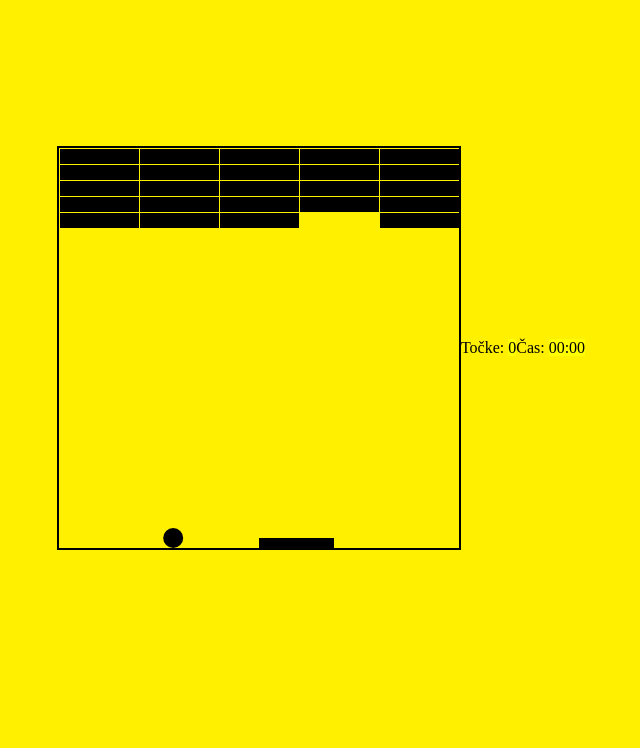
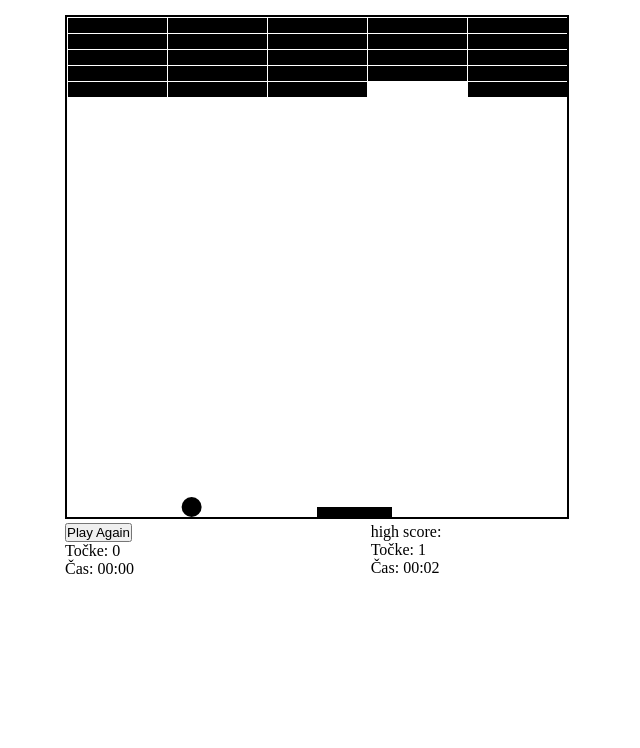
Before and after one commit to suligoja/TheBricks, a plain HTML site: page index.html in a window 1280 px wide. Shown: the part 52-800 px from the top of the page, without its empty margins (319-959 px from the left). Drawn offline with nearby package versions, Linux system fonts and the light colour scheme.

Commit message:
Add files via upload

```diff
--- a/index.html
+++ b/index.html
@@ -10,13 +10,21 @@
 </head>
 
 <body onload="drawIt();">
-
-    <canvas id="canvas" width="400" height="400"></canvas>
-	<button id="playAgainButton" style="display: none;" onclick="reloadPage()">Play Again</button><br>
-    <script src="script.js"></script>
-    <p>Točke: <mark id="tocke">0</mark></p><br>
-    <p>Čas: <mark id="cas">00:00</mark></p>
-
+		<h1>The Bricks</h1>
+	<div id="game-container">
+		<canvas id="canvas" width="500" height="500"></canvas>
+		<script src="script.js"></script><br>
+	<div id="info">
+		<button id="playAgainButton" onclick="reloadPage()">Play Again</button><br>
+		<p>Točke: <mark id="tocke">0</mark></p>
+		<p>Čas: <mark id="cas">00:00</mark></p>
+	</div>
+	<div id="info1">
+		<p>high score:</p>
+		<p>Točke: <mark id="rez1">0</mark></p>
+		<p>Čas: <mark id="rez2">00:00</mark></p>
+	 </div>
+	</div>
 </body>
 
 </html>
--- a/script.js
+++ b/script.js
@@ -3,17 +3,17 @@ function drawIt() {
     var y = 150;
     var dx = 2;
     var dy = 4;
-    var WIDTH;
-    var HEIGHT;
     var r = 10;
     var canvas = document.getElementById("canvas");
+    var WIDTH = canvas.width;
+    var HEIGHT = canvas.height;
     var ctx;
     var tocke = 0;
+    var HIGH_SCORE;
+    var HIGH_TIME;
 
     function init() {
         ctx = canvas.getContext("2d");
-        WIDTH = canvas.width;
-        HEIGHT = canvas.height;
         return setInterval(draw, 10);
         $("#tocke").html(tocke);
         sekunde = 0;
@@ -82,7 +82,7 @@ function drawIt() {
         //riši opeke
         for (i = 0; i < NROWS; i++) {
             for (j = 0; j < NCOLS; j++) {
-                if (bricks[i][j] == 1) {
+                if (bricks[i][j] == 1 || bricks[i][j] == 2 || bricks[i][j] == 3) {
                     rect((j * (BRICKWIDTH + PADDING)) + PADDING,
                         (i * (BRICKHEIGHT + PADDING)) + PADDING,
                         BRICKWIDTH, BRICKHEIGHT);
@@ -100,6 +100,16 @@ function drawIt() {
             bricks[row][col] = 0;
             tocke += 1; //v primeru, da imajo opeko večjo utež lahko prištevate tudi npr. 2 ali 3; pred tem bi bilo smiselno dodati še kakšen pogoj, ki bi signaliziral mesta opek, ki imajo višjo vrednost
             $("#tocke").html(tocke);
+        } else if (y < NROWS * rowheight && row >= 0 && col >= 0 && bricks[row][col] == 2) {
+            dy = -dy;
+            bricks[row][col] = 1;
+            tocke += 1; //v primeru, da imajo opeko večjo utež lahko prištevate tudi npr. 2 ali 3; pred tem bi bilo smiselno dodati še kakšen pogoj, ki bi signaliziral mesta opek, ki imajo višjo vrednost
+            $("#tocke").html(tocke);
+        } else if (y < NROWS * rowheight && row >= 0 && col >= 0 && bricks[row][col] == 3) {
+            dy = -dy;
+            bricks[row][col] = 2;
+            tocke += 1; //v primeru, da imajo opeko večjo utež lahko prištevate tudi npr. 2 ali 3; pred tem bi bilo smiselno dodati še kakšen pogoj, ki bi signaliziral mesta opek, ki imajo višjo vrednost
+            $("#tocke").html(tocke);
         }
         if (x + dx > WIDTH - r || x + dx < 0 + r)
             dx = -dx;
@@ -111,30 +121,32 @@ function drawIt() {
                 dx = 8 * ((x - (paddlex + paddlew / 2)) / paddlew);
                 dy = -dy;
                 start = true;
-            }
-            else if (y + dy > HEIGHT - r){
+            } else if (y + dy > HEIGHT - r) {
                 clearInterval(1);
-                localStorage.setItem("cas", izpisTimer);
+                localStorage.setItem("time", izpisTimer);
                 localStorage.setItem("score", tocke);
                 tocke = 0;
                 izpisTimer = "00:00";
                 $("#cas").html(izpisTimer);
                 $("#tocke").html(tocke);
-                console.log("Cas: "+localStorage.getItem("cas"));
-                console.log("Score: "+localStorage.getItem("score"));
+
+                console.log("Cas: " + localStorage.getItem("time"));
+                console.log("Score: " + localStorage.getItem("score"));
+                HIGH_SCORE = localStorage.getItem("score");
+                HIGH_TIME = localStorage.getItem("time");
+                tempS = HIGH_SCORE;
+                tempT = HIGH_TIME;
+                if (HIGH_SCORE >= tempS && HIGH_TIME >= tempT) {
+                    $("#rez1").html(HIGH_SCORE);
+                    $("#rez2").html(HIGH_TIME);
+                } else {
+                    $("#rez1").html(tempS);
+                    $("#rez2").html(tempT);
+                }
             }
-
         }
         x += dx;
         y += dy;
-
-		if (tocke >= 2) {
-        clearInterval(interval); // Stop the game loop
-        start = false; // Stop the timer
-        $("#cas").html(izpisTimer); // Update the displayed timer
-        document.getElementById("playAgainButton").style.display = "block"; // Display the "Play Again" button
-        return; // Exit the function
-    }
     }
     init_paddle();
 
@@ -160,9 +172,8 @@ function drawIt() {
     var canvasMaxX;
 
     function init_mouse() {
-        //canvasMinX = $("#canvas").offset().left;
         canvasMinX = $("canvas").offset().left;
-        canvasMaxX = canvasMinX + WIDTH;
+        canvasMaxX = canvasMinX + WIDTH - paddlew;
     }
 
     function onMouseMove(evt) {
@@ -192,7 +203,16 @@ function drawIt() {
         for (i = 0; i < NROWS; i++) {
             bricks[i] = new Array(NCOLS);
             for (j = 0; j < NCOLS; j++) {
-                bricks[i][j] = 1;
+                if (i == 0 && j == 0 || i == 0 && j == 1 || i == 0 && j == 2 ||
+                    i == 0 && j == 3 || i == 0 && j == 4 ||
+                    i == 1 && j == 0 || i == 2 && j == 0 || i == 3 && j == 0 || i == 4 && j == 0 ||
+                    i == 4 && j == 1 || i == 4 && j == 2 || i == 4 && j == 3 || i == 4 && j == 4 ||
+                    i == 1 && j == 4 || i == 2 && j == 4 ||
+                    i == 3 && j == 4) {
+                    bricks[i][j] = 1;
+                } else {
+                    bricks[i][j] = 1;//kolikokrat treba zadeti opeko
+                }
             }
         }
     }
@@ -213,15 +233,14 @@ function drawIt() {
             minuteI = ((minuteI = Math.floor(sekunde / 60)) > 9) ? minuteI : "0" + minuteI;
             izpisTimer = minuteI + ":" + sekundeI;
             $("#cas").html(izpisTimer);
-        }
-        else {
+        } else {
             sekunde = 0;
             //izpisTimer = "00:00";
             $("#cas").html(izpisTimer);
         }
     }
-    setInterval(timer,1000);
+    setInterval(timer, 1000);
 }
 function reloadPage() {
-    location.reload(); // Reload the webpage
+    location.reload();
 }
--- a/style.css
+++ b/style.css
@@ -1,12 +1,32 @@
+*{
+    margin: 0;
+    padding: 0;
+}
+
+mark {
+    background-color: transparent;
+    color: black;
+}
+ body{
+	width: 100%;
+	height: 100%;
+      background-color: white;
+    }
 #canvas {
     border: 2px solid black;
 }
- body {
-      margin: 0;
-      overflow: hidden;
-      display: flex;
-      justify-content: center;
-      align-items: center;
-      height: 100vh;
-      background-color: #fff000;
-    }
+#game-container {
+    margin-left:30%;
+    margin-top:30px;
+}
+#info{
+	float: left;
+}
+#info1{
+	float:right;
+	margin-right:58%;
+}
+h1{
+size:20 px;
+margin-left:40%;
+}
```
